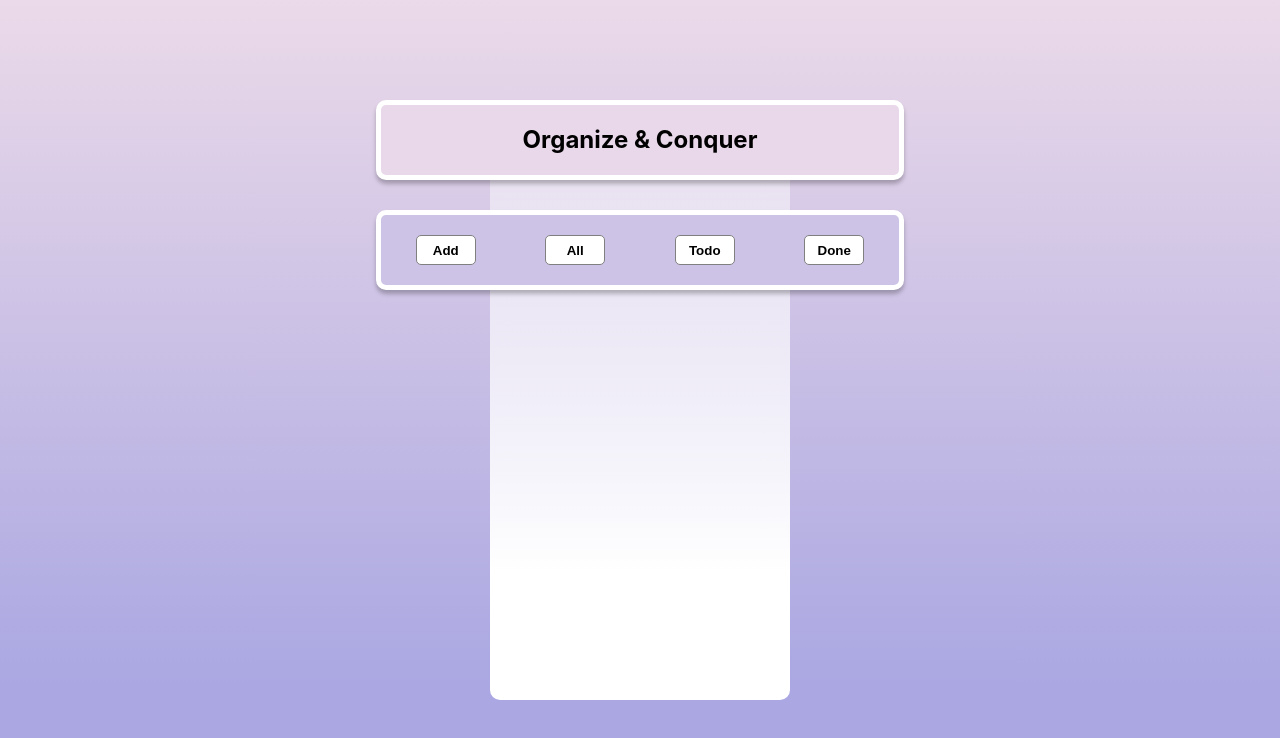
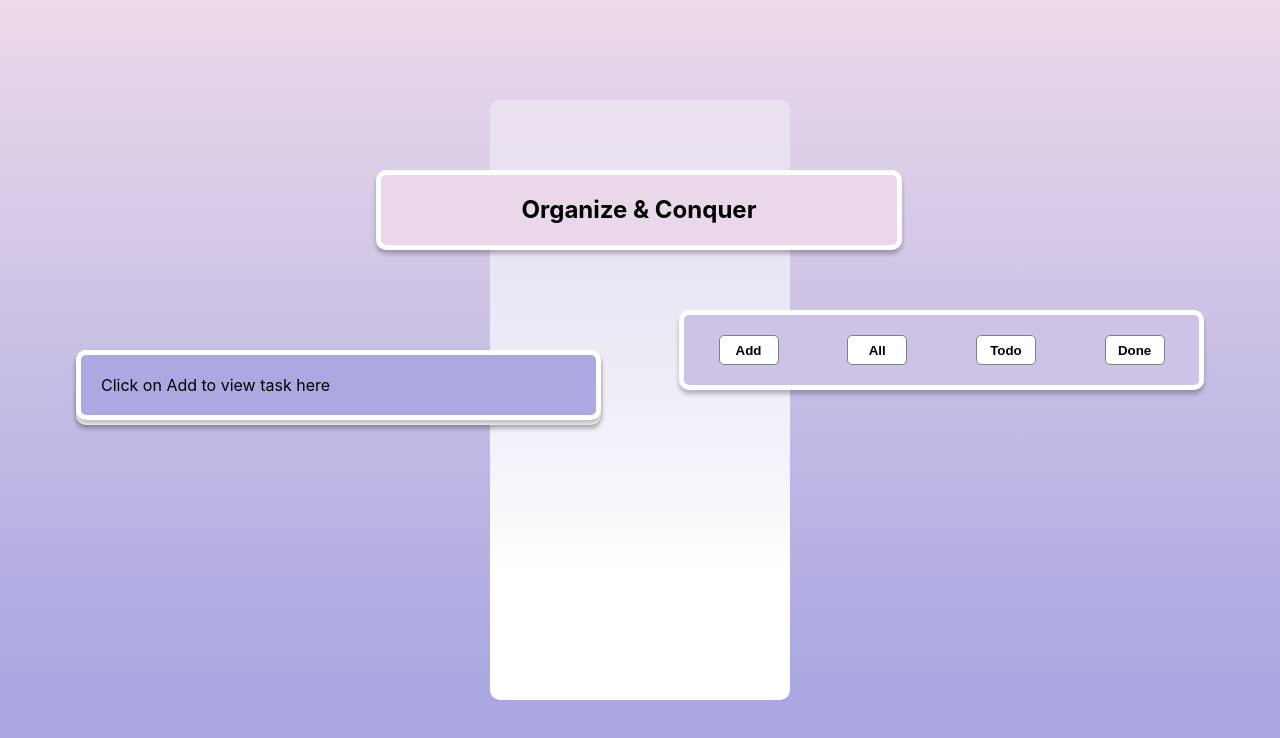
Before and after one commit to Kaushal12Shinde/TaskManager-Assignment-1, a React (Create React App) app: page / in a window 1280 px wide. Shown: the top 738 px of the page. Built offline with nearby package versions, Linux system fonts and the light colour scheme.

Commit message:
Completed

```diff
--- a/public/index.html
+++ b/public/index.html
@@ -8,6 +8,7 @@
       name="description"
       content="Web site created using create-react-app"
     />
+    <link rel="icon" type="image/x-icon" href="../icons8-todo-list-ios-16-glyph-16.png">
     <!--
       manifest.json provides metadata used when your web app is installed on a
       user's mobile device or desktop. See https://developers.google.com/web/fundamentals/web-app-manifest/
@@ -21,7 +22,7 @@
       work correctly both with client-side routing and a non-root public URL.
       Learn how to configure a non-root public URL by running `npm run build`.
     -->
-    <title>React App</title>
+    <title>Task Manager</title>
   </head>
   <body>
     <noscript>You need to enable JavaScript to run this app.</noscript>
--- a/src/Component/Taskbox.jsx
+++ b/src/Component/Taskbox.jsx
@@ -7,6 +7,7 @@ function Taskbox() {
     const [dateInForm, setDateInForm] = useState('');
     const [taskList, setTaskList] = useState([]);
     const [taskDeletion ,setTaskDeletion] = useState(false);
+    const [allTask, setAllTask] = useState(true)
 
 
     //--As taskList updates or Refresh Page it will rerender Array
@@ -74,13 +75,23 @@ function Taskbox() {
             let tempTaskList = JSON.parse(localStorage.getItem('savedTaskList'));
 
             if(e.target.innerText==='All')
+            {
+                setAllTask(true);
                 setTaskList(tempTaskList);
+            }
             else{
+                setAllTask(false);
                 let displayTaskList = tempTaskList.filter((eachTask)=>{
                     if(eachTask.Status===e.target.innerText)
                         return eachTask;
                 });
-                setTaskList(displayTaskList);
+                if(displayTaskList.length===0)
+                {
+                    alert(`No ${e.target.innerText} Task Yet`);
+                    setTaskList(JSON.parse(localStorage.getItem('savedTaskList')));
+                }
+                else
+                    setTaskList(displayTaskList);
             }
         }
 
@@ -117,16 +128,16 @@ function Taskbox() {
             </div>
 
             <div className="selectionSection">
-                <div className="select">
+                {!taskForm && <div className="select">
                     <button onClick={handleTaskForm}>Add</button>
                     <button onClick={displayTasks}>All</button>
                     <button onClick={displayTasks}>Todo</button>
                     <button onClick={displayTasks}>Done</button>
-                </div>
+                </div>}
             </div>
 
             {!taskForm && <div className="taskSection">
-                {taskList.length!==0 && <div className="task">
+                {taskList && <div className="task">
                     <ul>
                         {taskList &&
                             taskList.map((eachTask,index)=>{
@@ -143,11 +154,12 @@ function Taskbox() {
                             })
                         }
                     </ul>
-                </div>}
-                {taskList.length!==0 && <div className="removalContainer">
+                    {allTask&&<div className="removalContainer">
                         <button onClick={()=>{setTaskDeletion(!taskDeletion)}} className={taskDeletion ? 'deleteBut' : 'deleteButton'}>Delete</button>
                         <button onClick={handleClearList}>Clear</button>
+                    </div>}
                 </div>}
+                {taskList.length===0 && <div className='task' style={{padding:'20px'}}> Click on Add to view task here</div> }
             </div>}
 
             {taskForm && <div className="taskForm">
--- a/src/Component/taskbox.css
+++ b/src/Component/taskbox.css
@@ -3,12 +3,18 @@
     height: 600px;
     display: flex;
     flex-direction: column;
-    /* border: 1px solid black; */
     row-gap: 30px;
     z-index: 1;
 }
 
 .headSection{
+    height: 80px;
+    position: relative;
+}
+.head{
+    position: absolute;
+    top: 70px;
+    width: 526px;
     border-radius: 10px;
     border: 5px solid #FFF;
     background: #E9D8E9;
@@ -18,24 +24,28 @@
     padding: 20px;
 }
 
+
 .selectionSection{
-    /* position: relative; */
+    position: relative;
+    height: 80px;
 
 }
 .select{
-    /* position: absolute; */
+    position: absolute;
     border-radius: 10px;
     border: 5px solid #FFF;
     background: #CDC3E6;
     box-shadow: 0px 4px 4px 0px rgba(0, 0, 0, 0.25);
+    width: 524.8px;
     height: 80px;
-    /* bottom: -60px;
-    right: -250px;
-    z-index: 2; */
+    bottom: -100px;
+    right: -300px;
+    z-index: 2;
     display: flex;
     justify-content: space-around;
     align-items: center;
 }
+
 
 .select button{
     width: 60px;
@@ -48,44 +58,51 @@
 }
 
 .taskSection{
-    /* position: relative; */
+    position: relative;
 }
 .task{
+    width: 525px;
     max-height:330px;
-    /* position: absolute;
-    top:-10px;
+    position: absolute;
+    top:30px;
     left: -300px;
-    z-index: 3; */
+    z-index: 3;
     border-radius: 10px;
     border: 5px solid #FFF;
     background: #ABA8E2;
     box-shadow: 0px 4px 4px 0px rgba(0, 0, 0, 0.25);
     backdrop-filter: blur(2px);
-    overflow: auto;
+
 }
-.task::-webkit-scrollbar {
-    width: 3px;
-  }
 
-  .task::-webkit-scrollbar-track {
-    background: #ABA8E2;
-  }
-
-  .task::-webkit-scrollbar-thumb {
-    background-color: #ffffff;
-    border-radius: 10px;
-    border: 1px solid #ffffff;
-  }
 ul{
+    max-height:270px;
     padding: 10px;
     list-style:none;
     display: flex;
     flex-direction: column;
+    overflow: auto;
+}
+
+ul::-webkit-scrollbar {
+    width: 3px;
+  }
+
+ul::-webkit-scrollbar-track {
+    background: #ABA8E2;
+}
+
+ul::-webkit-scrollbar-thumb {
+    background-color: #ffffff;
+    border-radius: 10px;
+    border: 1px solid #ffffff;
 }
 
 li{
-    padding: 10px 10px;
+    padding: 12px 12px;
     border-radius: 5px;
+    font-size: 16px;
+    font-weight: 600;
 }
 li:hover{
     background-color: white;
@@ -93,6 +110,21 @@ li:hover{
 li{
     position: relative;
 }
+
+
+li input[type="checkbox"] {
+    width: 15px;
+    height: 15px;
+    border: 1px solid gray;
+    background-color: #ffffff;
+    margin-right: 10px;
+}
+
+li input[type="checkbox"]:checked {
+    background-color: #6ea8fe;
+
+}
+
 .date{
     position: absolute;
     right: 0;
@@ -115,6 +147,9 @@ li{
     backdrop-filter: blur(2px);
 }
 
+.NoTask{
+
+}
 
 form {
         display: flex;
@@ -130,6 +165,8 @@ form input {
     border-bottom: 1px solid lightgray;
     padding: 20px 10px;
     outline: none;
+    font-size: 16px;
+    font-weight: 500;
 }
 form input::placeholder{
     color: black;
@@ -152,6 +189,7 @@ form button {
     justify-content: center;
     align-items: center;
     gap: 10px;
+    padding-bottom: 5px;
 }
 .deleteBut{
     background-color:#ABA8E2;
@@ -165,3 +203,57 @@ form button {
     outline: none;
     border-radius: 5px;
 }
+
+/* media Queries */
+
+@media (max-width:1024px){
+    .head{
+        top:40px;
+    }
+    .select{
+        bottom: -40px;
+        right: -150px;
+    }
+    .task{
+        top: 40px;
+        left: -150px;
+    }
+}
+@media (max-width:768px){
+    .head{
+        top:40px;
+    }
+    .select{
+        bottom: -40px;
+        right: -60px;
+    }
+    .task{
+        left: -50px;
+    }
+}
+@media (max-width:650px) {
+    .head{
+        top:0px;
+        position: relative;
+        width: auto;
+    }
+    .select{
+        bottom: 0px;
+        right: 0px;
+        position: relative;
+        width: auto;
+    }
+    .task{
+        top: 0px;
+        left: 0px;
+        position: relative;
+        width: auto;
+    }
+}
+
+@media (max-width:400px) {
+    form input{
+        width: 250px;
+    }
+
+}
```
Also changed, not shown: icons8-todo-list-ios-16-glyph-16.png (added), icons8-todo-list-ios-16-glyph-32.png (added).
